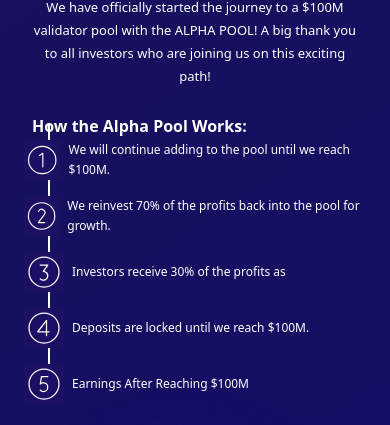
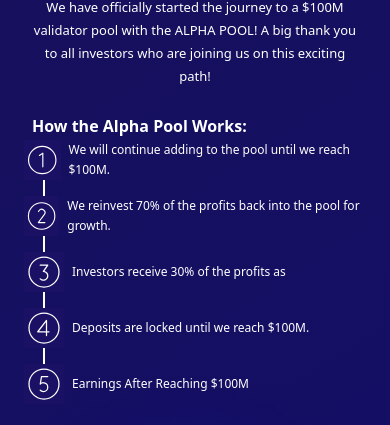
Before and after one commit to TAR-Global/TAR-Global-presentation, a React (Vite) app: page / in a window 390 px wide. Shown: the part 2875-3300 px from the top of the page. Built offline with nearby package versions, Linux system fonts and the light colour scheme.

Commit message:
update
Co-authored-by: sm4rtdev <elonscottdev@gmail.com>
Co-authored-by: blackdevWeb3 <tan.haruki93@gmail.com>

```diff
--- a/src/components/light.tsx
+++ b/src/components/light.tsx
@@ -227,10 +227,10 @@ const Light: React.FC = () => {
 
       <div className="w-full flex flex-col items-center md:gap-4 md:flex-row md:mt-20 justify-center relative">
         <div className="relative">
-          <div className="absolute bottom-[2.8rem] left-[24px] md:left-[1.2rem] -z-100">
+          <div className="absolute bottom-[2.8rem] left-[19px] md:left-[25px] -z-100">
             <div className="hidden md:block w-[2px] h-[50px] bg-white"></div>
             <div className="hidden md:block w-[2px] h-[50px] bg-white"></div>
-            <div className="w-[2px] h-[50px] bg-white"></div>
+            <div className="hidden md:block w-[2px] h-[50px] bg-white"></div>
             <div className="w-[2px] h-[50px] bg-white"></div>
             <div className="w-[2px] h-[50px] bg-white"></div>
             <div className="w-[2px] h-[50px] bg-white"></div>
```
